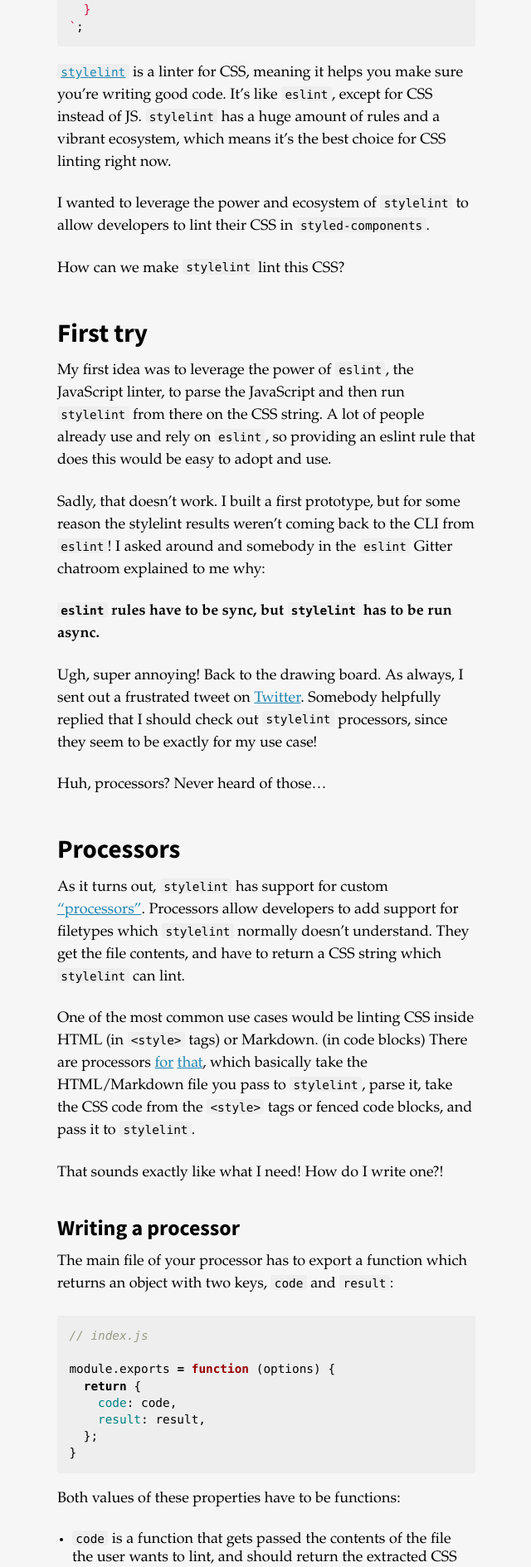
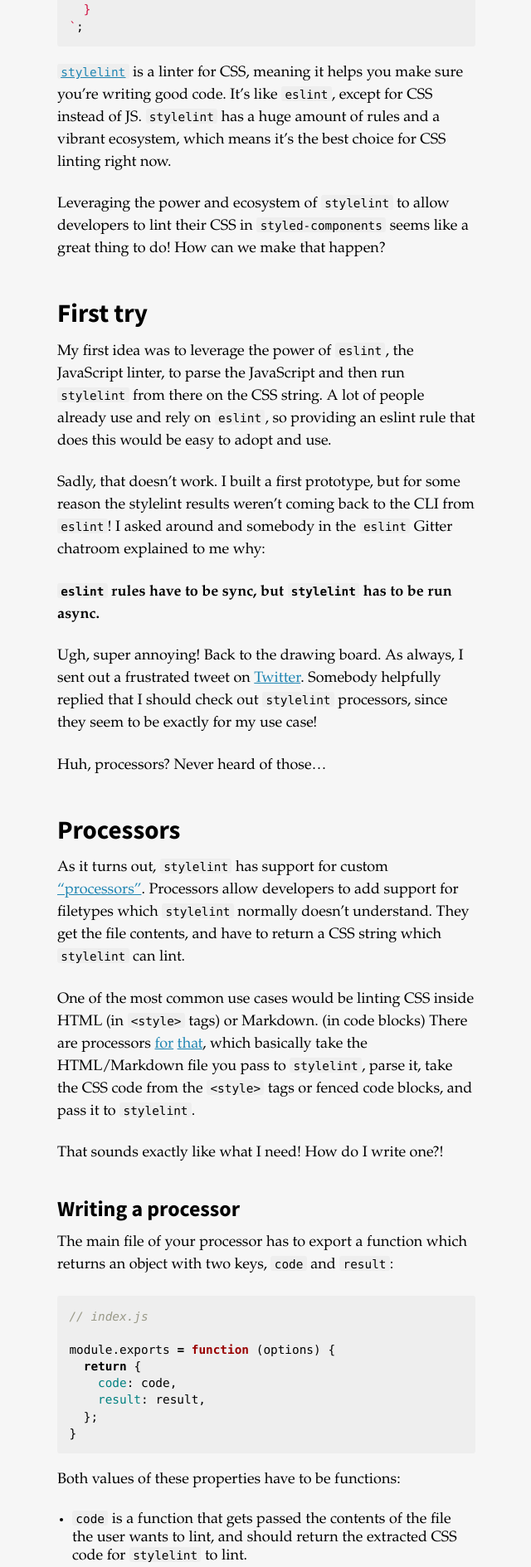
Before and after one commit to mxstbr/mxstbr.github.io, a Jekyll site: the page built from _posts/2016-12-14-linting-styles-in-js-with-stylelint.md, in a window 1280 px wide. Shown: the part 619-2508 px from the top of the page at 83% size, without its empty margins (319-959 px from the left). Built offline with Jekyll 4.4.1, drawn with Linux system fonts in a browser that asks for light colours.

Commit message:
Fix intro to stylelint post

```diff
--- a/_posts/2016-12-14-linting-styles-in-js-with-stylelint.md
+++ b/_posts/2016-12-14-linting-styles-in-js-with-stylelint.md
@@ -22,9 +22,7 @@ const Button = styled.button`
 
 [`stylelint`](http://stylelint.io) is a linter for CSS, meaning it helps you make sure you're writing good code. It's like `eslint`, except for CSS instead of JS. `stylelint` has a huge amount of rules and a vibrant ecosystem, which means it's the best choice for CSS linting right now.
 
-I wanted to leverage the power and ecosystem of `stylelint` to allow developers to lint their CSS in `styled-components`.
-
-How can we make `stylelint` lint this CSS?
+Leveraging the power and ecosystem of `stylelint` to allow developers to lint their CSS in `styled-components` seems like a great thing to do! How can we make that happen?
 
 ## First try
 
```
